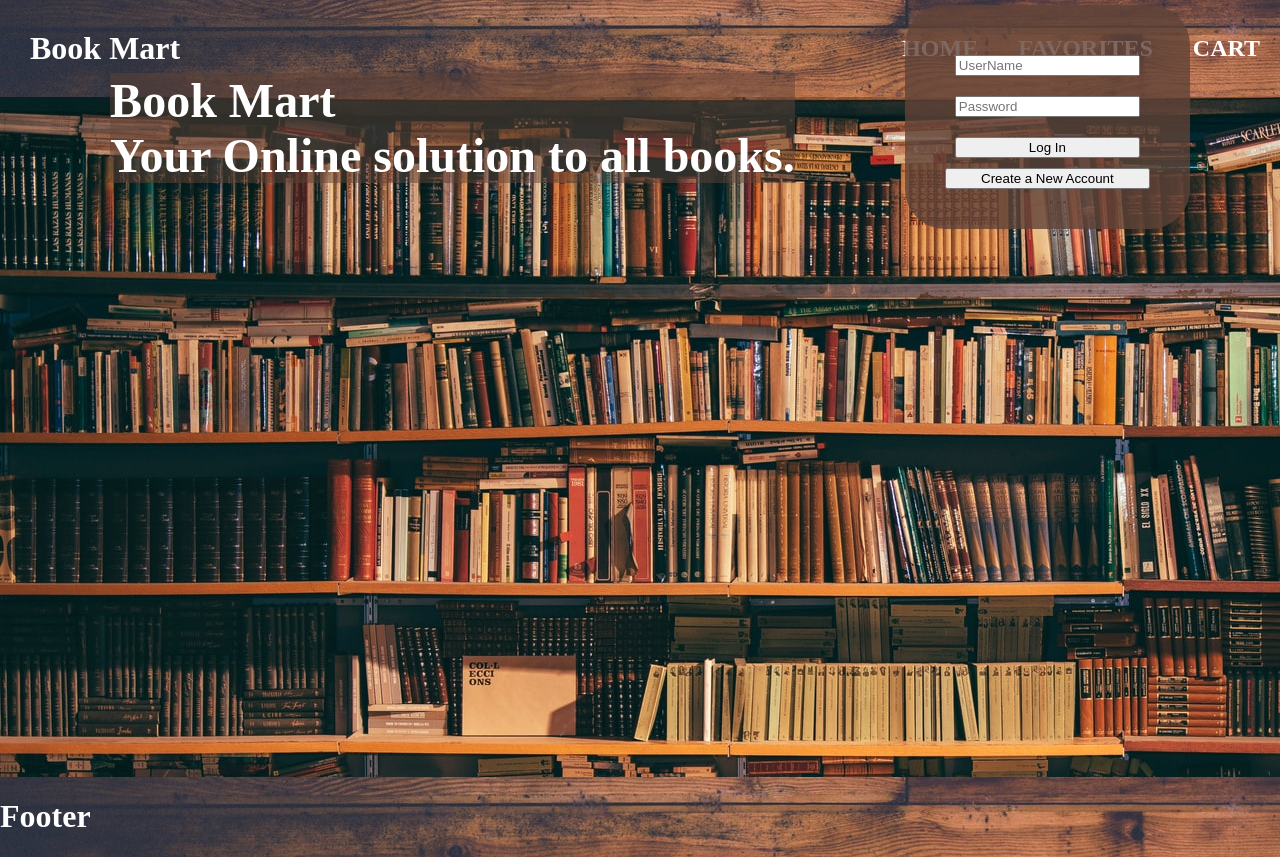
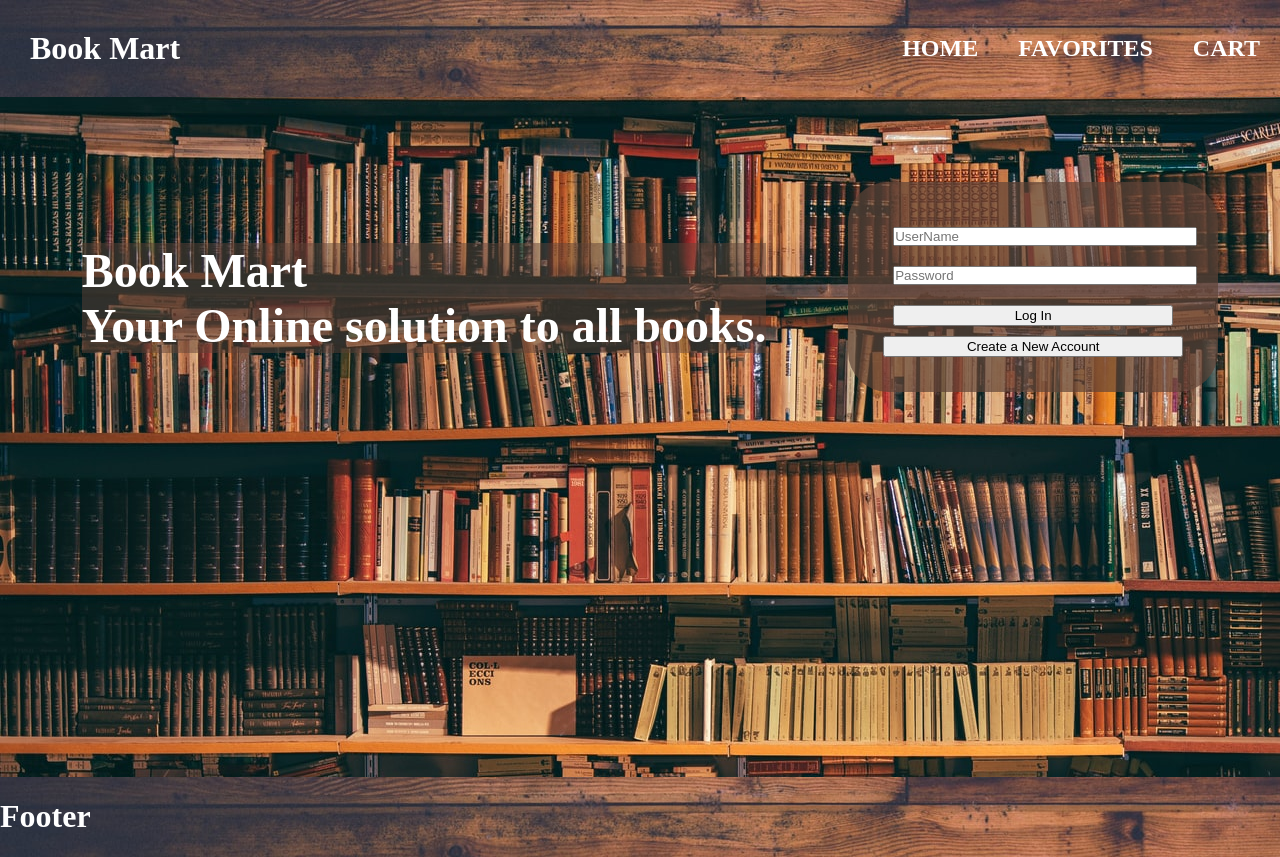
Before and after one commit to Dekann30/Books-Mart-Frontend, a React (Create React App) app: page / in a window 1280 px wide. Built offline with nearby package versions, Linux system fonts and the light colour scheme.

Commit message:
Finish home page styling to match wireframe

```diff
--- a/src/components/Login.jsx
+++ b/src/components/Login.jsx
@@ -18,20 +18,30 @@ export default function Login() {
     }
 
     const StyledDiv = styled.div `
-        background: RGBA(96, 67, 55, 0.8);
+        background: RGBA(96, 67, 55, 0.7);
         border-radius: 40px;
-        padding: 40px;
-        margin-bottom: 50%;
+        padding: 35px;
+        margin-bottom: 300px;
         display: flex;
         flex-direction: column;
+        width: 300px;
+        justify-content: center;
+        justify-items: center;
 
         form {
             display: flex;
             flex-direction: column;
 
         }
+
         .form-child {
             margin: 10px;
+        }
+
+        input {
+            width: 100%;
+            margin: 0px;
+            padding: 0px;
         }
     `
 
--- a/src/pages/Home.jsx
+++ b/src/pages/Home.jsx
@@ -17,7 +17,7 @@ export default function Home({ bookShelfBg }) {
                 background-color: RGBA(96, 67, 55, 0.5);
             }
             padding: 20px;
-            margin-bottom: 50%;
+            margin-bottom: 300px;
             border-radius: 10%;
         }
     `
```
